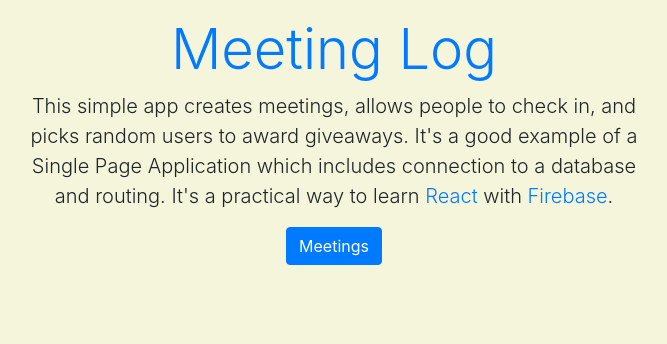
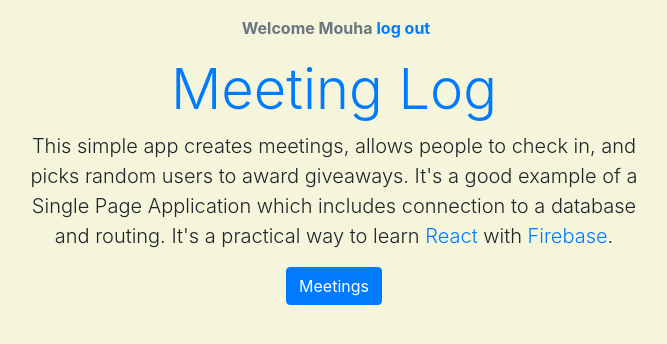
Before and after one commit to moudio/react-meeting-spa, a React (Create React App) app: page /login in a window 1280 px wide. Shown: the top 344 px of the page, without its empty margins (306-973 px from the left). Built offline with nearby package versions, Linux system fonts and the light colour scheme.

Commit message:
Add navigation content for the app

```diff
--- a/package.json
+++ b/package.json
@@ -9,6 +9,7 @@
     "bootstrap": "^4.5.0",
     "react": "^16.13.1",
     "react-dom": "^16.13.1",
+    "react-icons": "^3.10.0",
     "react-scripts": "3.4.1"
   },
   "scripts": {
--- a/src/App.js
+++ b/src/App.js
@@ -2,6 +2,7 @@
 import Home from './Home';
 
 import './App.css';
+import Welcome from './Welcome';
 
 class App extends React.Component {
   constructor() {
@@ -11,7 +12,12 @@
     };
   }
   render() {
-    return <Home user={this.state.user} />;
+    return (
+      <div>
+        {this.state.user && <Welcome user={this.state.user} />}
+        <Home user={this.state.user} />
+      </div>
+    );
   }
 }
 
--- /dev/null
+++ b/src/Welcome.js
@@ -0,0 +1,19 @@
+import React, { Component } from 'react';
+
+class Welcome extends Component {
+  render() {
+    const { user } = this.props;
+    return (
+      <div className="text-center mt-3">
+        <span className="text-secondary font-weight-bold pl-1">
+          Welcome {user}
+        </span>
+        <a href="/" className="font-weight-bold text-primary pl-1">
+          log out
+        </a>
+      </div>
+    );
+  }
+}
+
+export default Welcome;
```
Also changed, not shown: src/Navigation.js (added, +31 -0 lines), 1 other file (tests, documents, lock files or other folders).
